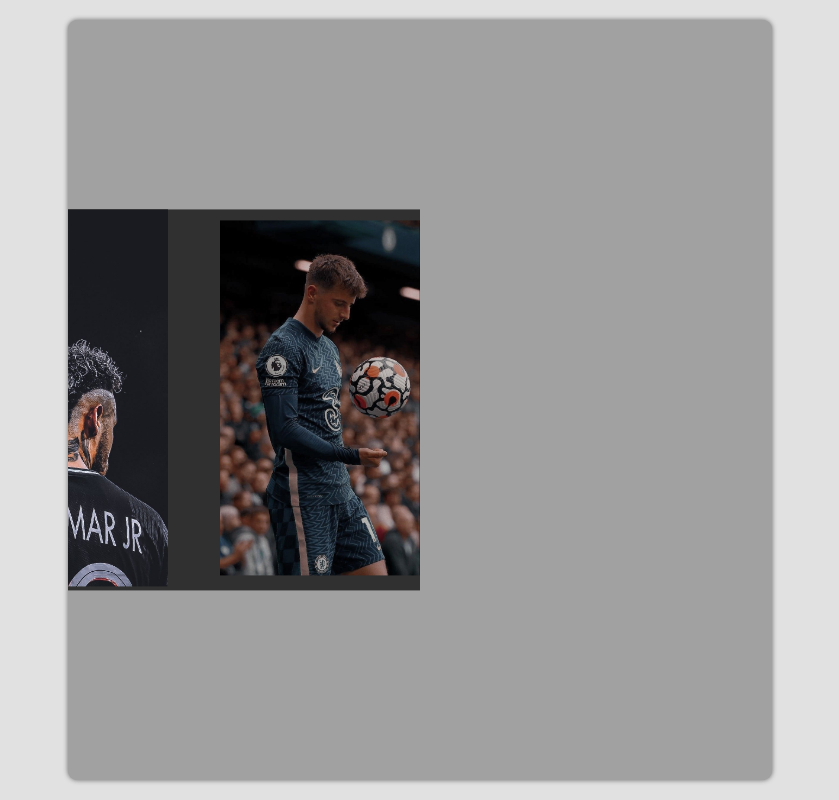
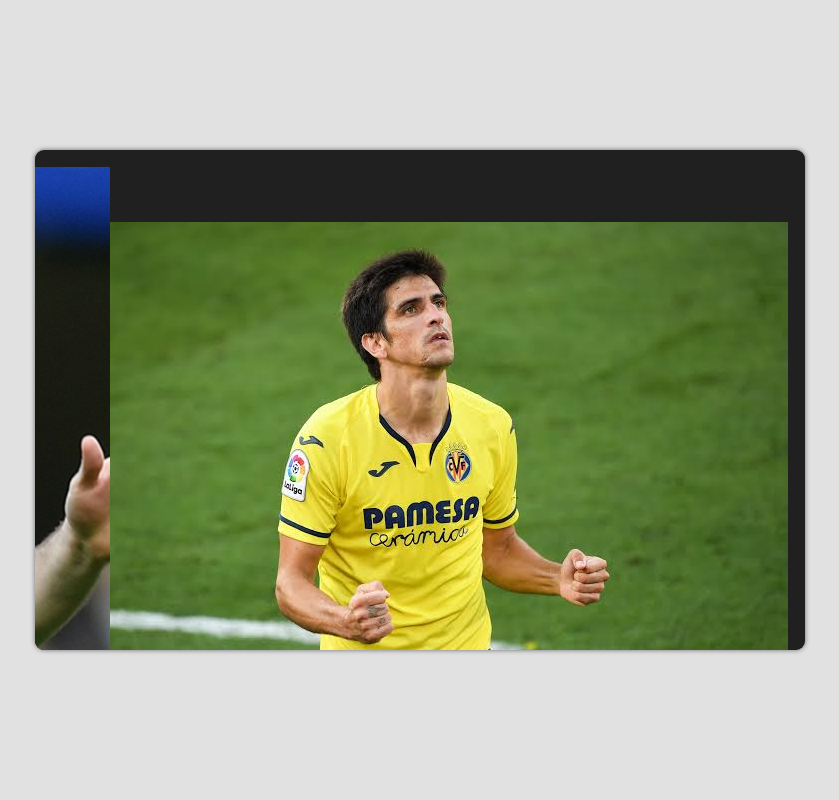
Before and after one commit to mostafa93sh/Responsive-Slider, a plain HTML site: page index.html in a window 1280 px wide. Shown: the whole page, without its empty margins (220-1059 px from the left). Drawn offline with Linux system fonts and the light colour scheme.

Commit message:
customize image container width

```diff
--- a/css/style.css
+++ b/css/style.css
@@ -10,20 +10,20 @@ body {
   display: flex;
   justify-content: center;
   align-items: center;
+  font-family: Verdana, Geneva, Tahoma, sans-serif;
 }
 
 .container {
-  width: 55%;
-  height: 95%;
-  margin: auto;
+  width: 770px;
+  height: 500px;
   background-color: #a1a1a1;
   border-radius: 9px;
   box-shadow: 0px 0px 5px #666;
-  display: flex;
+  /* display: flex;
   justify-content: center;
-  align-items: center;
+  align-items: center; */
+  overflow: hidden;
   position: relative;
-  overflow: hidden;
 }
 /* .container::after {
   content: "";
@@ -37,39 +37,50 @@ body {
 } */
 .container .images-container {
   position: absolute;
-  top: 50%;
+  top: 0;
   left: 0;
-  width: 100%;
-  transform: translate(-50%, -50%);
-  background-color: rgba(0, 0, 0, 0.7);
   display: flex;
-  justify-content: space-between;
   align-items: center;
-  transition: all 2s;
+  width: 3000px;
+  height: 600px;
+  background-color: rgba(0, 0, 0, 0.8);
   animation-name: motion;
-  animation-duration: 10s;
-  animation-delay: 10s;
+  animation-duration: 6s;
+  animation-timing-function: ease;
   animation-iteration-count: infinite;
   animation-direction: alternate;
+  animation-delay: 3s;
 }
 @keyframes motion {
-  33% {
-    left: 33%;
+  0% {
+    left: 0px;
   }
-  66% {
-    left: 66%;
+  50% {
+    left: -1000px;
   }
-  99% {
-    left: 99%;
+
+  100% {
+    left: -1800px;
   }
 }
-.container .image {
-  /* overflow: hidden;
-  position: absolute; */
-  width: 200px;
-  /* */
-  /*  */
+/* .container .images-container .slide-num {
+  position: absolute;
+  top: 20px;
+  left: 20px;
+  color: white;
+  font-size: 27x;
+} */
+.container .images-container .image {
+  flex-basis: 1024px;
+  /* transform: translate(-50%, -50%); */
+
+  transition: all 1s;
 }
+/* @keyframese slide-motion {
+    0%{
+
+    }
+} */
 /* .container .image:hover {
   transform: translateX(100px);
 } */
@@ -77,9 +88,3 @@ body {
   max-width: 100%;
   max-height: 100%;
 }
-.container .image:nth-child(1) {
-  left: 25%;
-}
-.container .image:nth-child(3) {
-  left: 75%;
-}
--- a/index.html
+++ b/index.html
@@ -10,14 +10,15 @@
   <body>
     <main class="container">
       <div class="images-container">
+        <!-- <div class="slide-num">Slide # 1</div> -->
         <div class="image">
-          <img src="./images/Toni Kroos Wallpaper.jpg" alt="#" />
+          <img src="./images/Underrated-strikers.jpg" alt="#" />
         </div>
         <div class="image">
-          <img src="./images/neymar.jpg" alt="#" />
+          <img src="./images/images-11-2021-07-07T185613.801.jpeg" alt="#" />
         </div>
         <div class="image">
-          <img src="./images/mount.jpg" alt="#" />
+          <img src="./images/w768xh576_GettyImages-1139349736.jpg" alt="#" />
         </div>
       </div>
     </main>
```
Also changed, not shown: images/Underrated-strikers.jpg (added), images/images-11-2021-07-07T185613.801.jpeg (added), images/nintchdbpict000402437596.jpg (added), images/w768xh576_GettyImages-1139349736.jpg (added).
